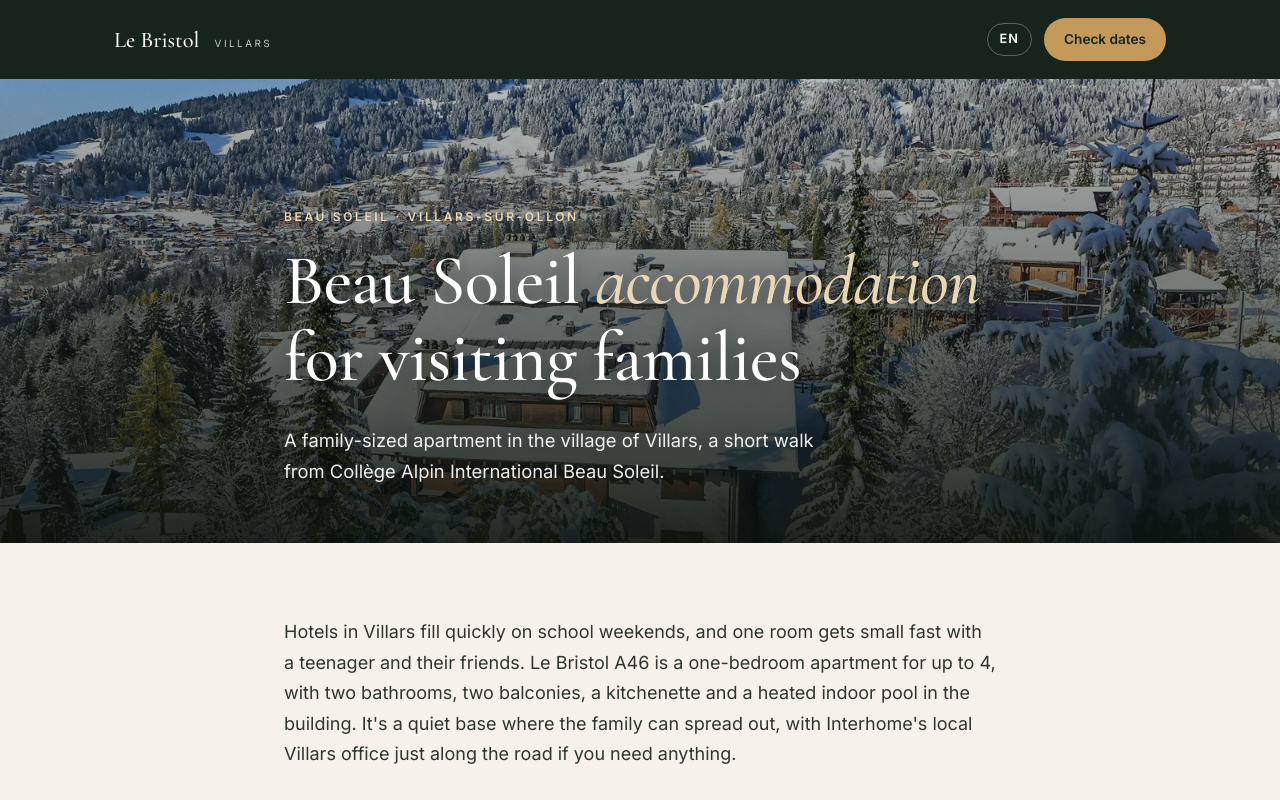
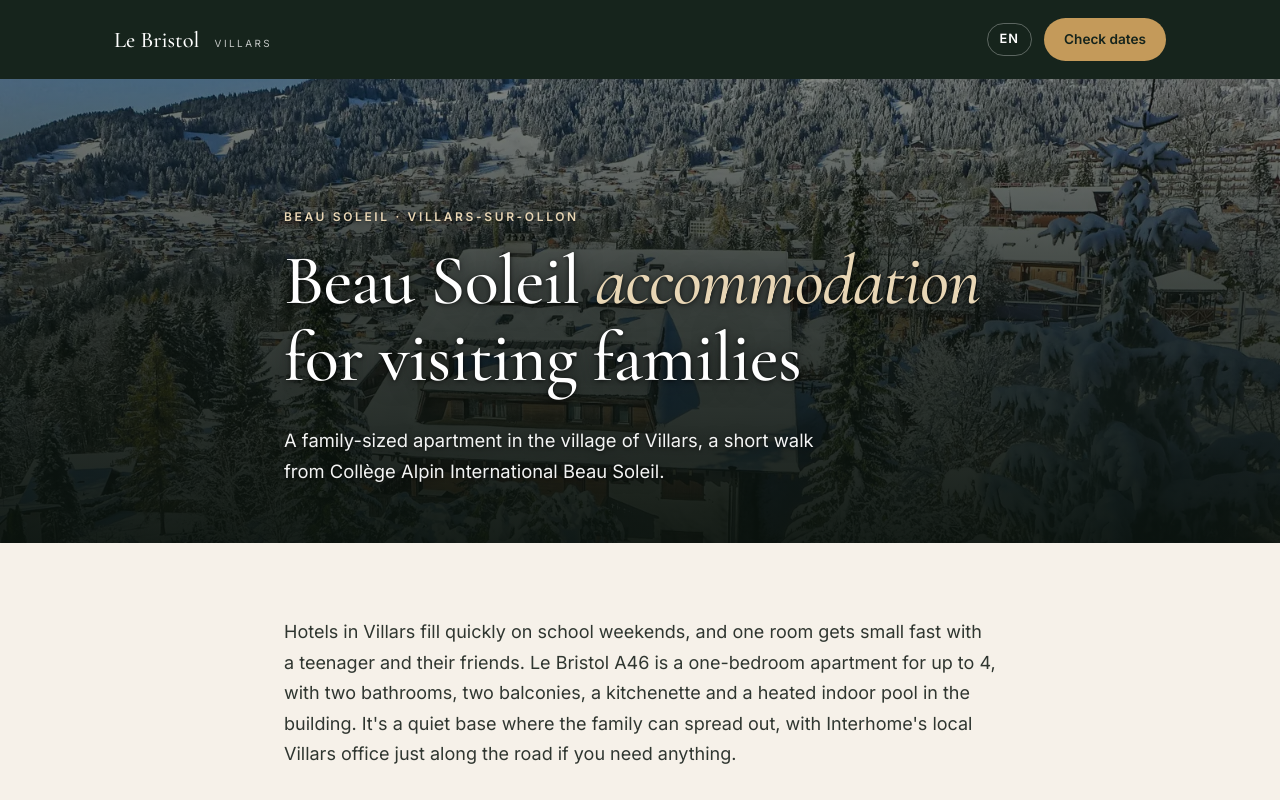
Before and after one commit to JonathanWilson1/villars-flat, a plain HTML site: page beau-soleil-accommodation.html in a window 1280 px wide. Shown: the top 800 px of the page. Drawn offline with nearby package versions, Linux system fonts and the light colour scheme.

Commit message:
Darken school-page hero overlay so white text reads over snow
Co-Authored-By: Claude Fable 5.1 <noreply@anthropic.com>

```diff
--- a/guide.css
+++ b/guide.css
@@ -28,10 +28,10 @@ p,li{color:#2f3630}
 
 .hero{position:relative;color:#fff;min-height:58vh;display:flex;align-items:flex-end;overflow:hidden}
 .hero img{position:absolute;inset:0;width:100%;height:100%;object-fit:cover}
-.hero::after{content:"";position:absolute;inset:0;background:linear-gradient(180deg,rgba(10,18,13,.25),rgba(10,18,13,.9))}
+.hero::after{content:"";position:absolute;inset:0;background:linear-gradient(180deg,rgba(10,18,13,.5) 0%,rgba(10,18,13,.78) 45%,rgba(10,18,13,.95) 100%)}
 .hero .wrap{position:relative;z-index:1;padding-bottom:56px;padding-top:120px}
-.hero p.lede{color:#fff;font-size:1.15rem;opacity:.92;max-width:46ch;margin:0;text-shadow:0 2px 18px rgba(0,0,0,.5)}
-.hero h1{text-shadow:0 2px 24px rgba(0,0,0,.5)}
+.hero p.lede{color:#fff;font-size:1.15rem;opacity:.95;max-width:46ch;margin:0;text-shadow:0 1px 4px rgba(0,0,0,.7),0 2px 18px rgba(0,0,0,.6)}
+.hero h1,.hero .kicker{text-shadow:0 1px 4px rgba(0,0,0,.7),0 2px 24px rgba(0,0,0,.6)}
 
 article{padding:56px 0 24px}
 article ul{padding-left:1.2em}
```
